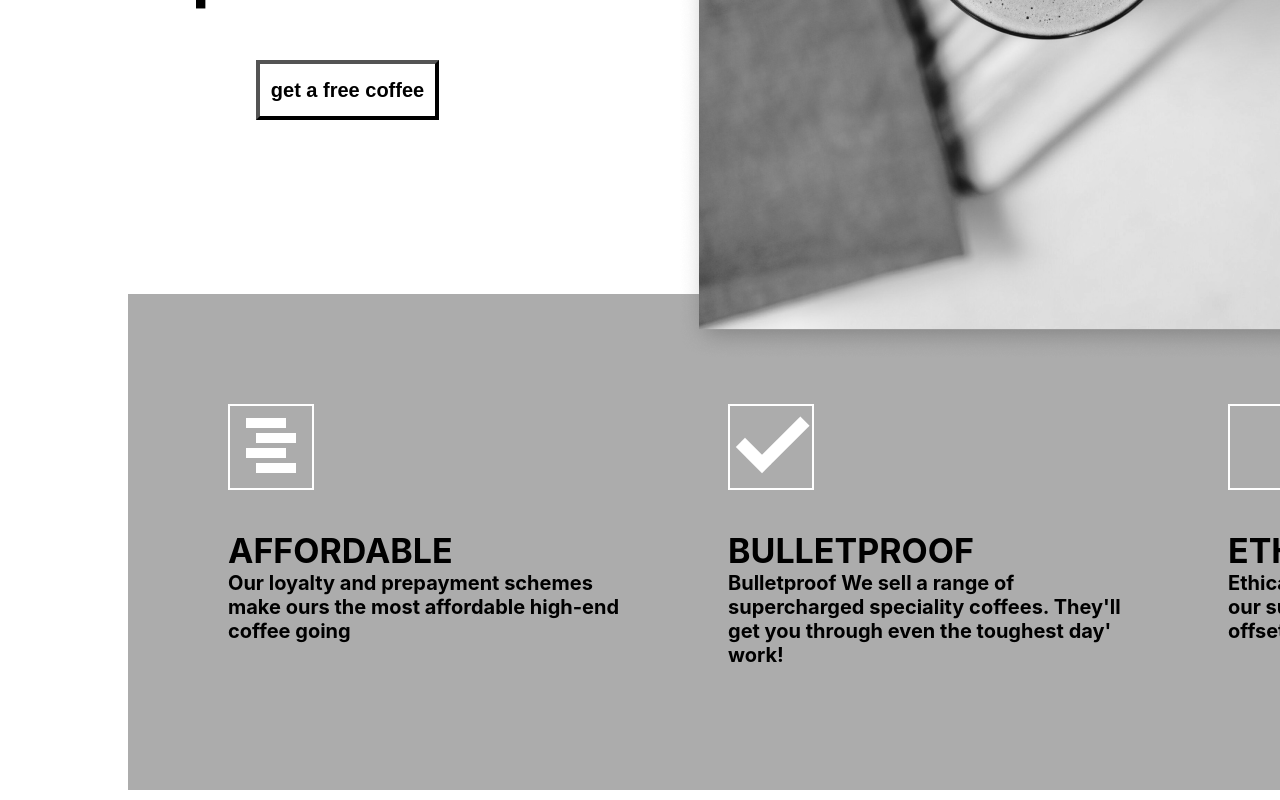
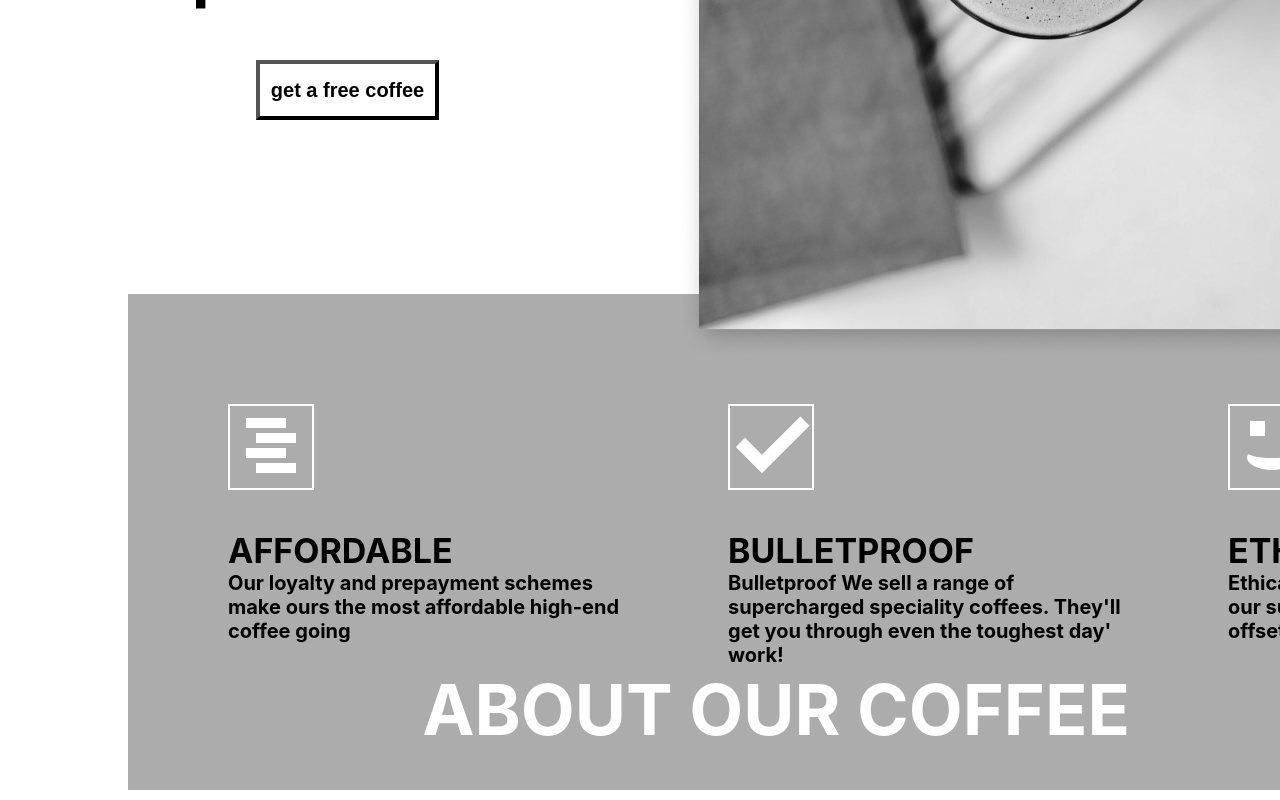
Before and after one commit to mperickson3/Coffee-Corner-App, a React (Create React App) app: page / in a window 1280 px wide. Shown: the part 642-1442 px from the top of the page. Built offline with nearby package versions, Linux system fonts and the light colour scheme.

Commit message:
Finished about our coffee

```diff
--- a/public/index.html
+++ b/public/index.html
@@ -3,7 +3,7 @@
   <head>
     <meta charset="utf-8" />
     <link rel="icon" href="%PUBLIC_URL%/favicon.ico" />
-    <meta name="viewport" content="width=device-width, initial-scale=0.33" />
+    <meta name="viewport" content="width=device-width, initial-scale=0.25" />
     <meta name="theme-color" content="#000000" />
     <meta
       name="description"
--- a/src/components/aboutOurCoffee.css
+++ b/src/components/aboutOurCoffee.css
@@ -3,10 +3,20 @@
   width: 90%;
   margin-left: 10%;
   background-color: #acacac;
+  color: white;
+}
+
+.aboutUs {
+  color: white;
+  font-size: 70px;
+  text-align: right;
+  padding-right: 150px;
+  /* transform: translate(0, 350px); */
 }
 
 .aboutText {
   font-size: 20px;
+  color: black;
 }
 
 .rowStatement {
@@ -18,6 +28,7 @@
 
 .statementText {
   font-size: 34px;
+  color: black;
 }
 
 .coolBox {
--- a/src/components/aboutOurCoffee.js
+++ b/src/components/aboutOurCoffee.js
@@ -22,6 +22,7 @@ function AboutOurCoffee() {
             statementTitle="ETHICALLY SOURCED"
           />
         </div>
+        <div className="aboutUs">ABOUT OUR COFFEE</div>
       </div>
     </div>
   );
--- a/src/components/statement.js
+++ b/src/components/statement.js
@@ -1,6 +1,7 @@
 import AffordableLogo from "./statementLogos/afordableLogo";
 import "./statement.css";
 import BulletproofLogo from "./statementLogos/bulletproofLogo";
+import EthicallyLogo from "./statementLogos/ethically";
 
 function Statement(props) {
   const logoSelect = props.statementTitle;
@@ -14,10 +15,8 @@ function Statement(props) {
           ) : logoSelect === "BULLETPROOF" ? (
             <BulletproofLogo />
           ) : (
-            <div />
+            <EthicallyLogo />
           )}
-          {/* <AffordableLogo /> */}
-          {/* {<BulletproofLogo />} */}
         </div>
         <div className="statementText">{props.statementTitle}</div>
         <div className="aboutText">{props.statementText}</div>
--- /dev/null
+++ b/src/components/statementLogos/ethically.css
@@ -0,0 +1,40 @@
+.eyeL {
+  width: 15px;
+  height: 15px;
+  background-color: white;
+
+  transform: translate(20px, 15px);
+}
+
+.eyeR {
+  width: 15px;
+  height: 15px;
+  background-color: white;
+  transform: translate(50px, 0px);
+}
+
+.smileUnder {
+  position: absolute;
+  width: 50px;
+  height: 25px;
+  border-radius: 100%;
+  display: block;
+  background-color: white;
+  /* border-top: 30px; */
+  border-color: #acacac;
+  border-style: solid;
+  transform: translate(14px, 6px);
+}
+
+.smileOver {
+  position: absolute;
+  width: 50px;
+  height: 10px;
+  border-radius: 100%;
+  display: block;
+  background-color: #acacac;
+  /* border-top: 30px; */
+  border-color: #acacac;
+  border-style: solid;
+  transform: translate(14px, 6px);
+}
--- /dev/null
+++ b/src/components/statementLogos/ethically.js
@@ -0,0 +1,14 @@
+import "./ethically.css";
+
+function EthicallyLogo() {
+  return (
+    <div>
+      <div className="eyeL"></div>
+      <div className="eyeR"></div>
+      <div className="smileUnder"></div>
+      <div className="smileOver" />
+    </div>
+  );
+}
+
+export default EthicallyLogo;
```
